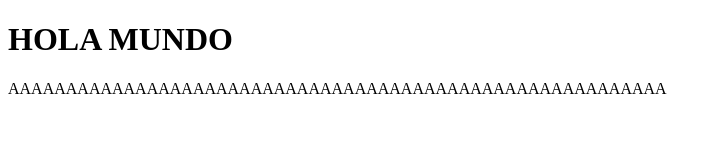
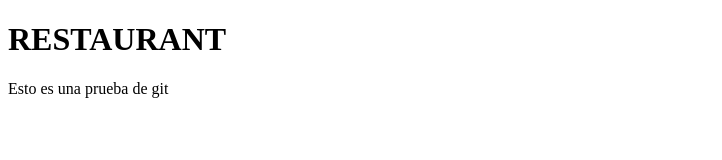
Before and after one commit to Crissin12/ADSI-WEB-1, a plain HTML site: page view/index.html in a window 1280 px wide. Shown: the whole page, without its empty margins (0-722 px from the left). Drawn offline with Linux system fonts and the light colour scheme.

Commit message:
Haciendo prueba de cambio

```diff
--- a/view/index.html
+++ b/view/index.html
@@ -10,8 +10,8 @@
 </head>
 <body>
 
-<h1>HOLA MUNDO</h1>
-<P>AAAAAAAAAAAAAAAAAAAAAAAAAAAAAAAAAAAAAAAAAAAAAAAAAAAAAAAAA</P>
+<h1>RESTAURANT</h1>
+<p>Esto es una prueba de git</p>
 
 
 </body>
```
